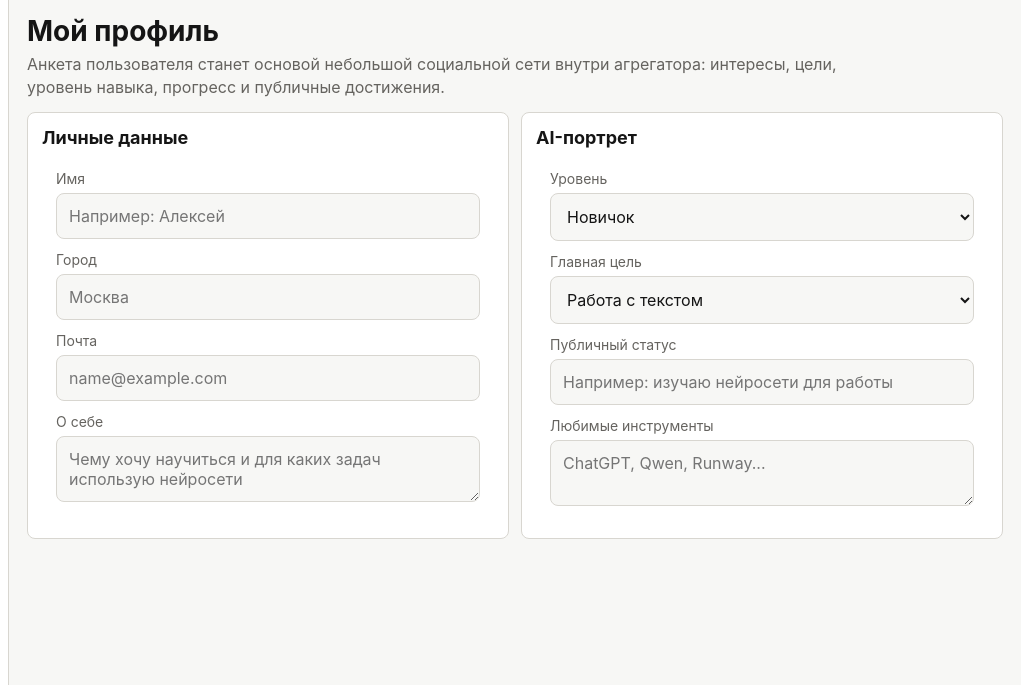
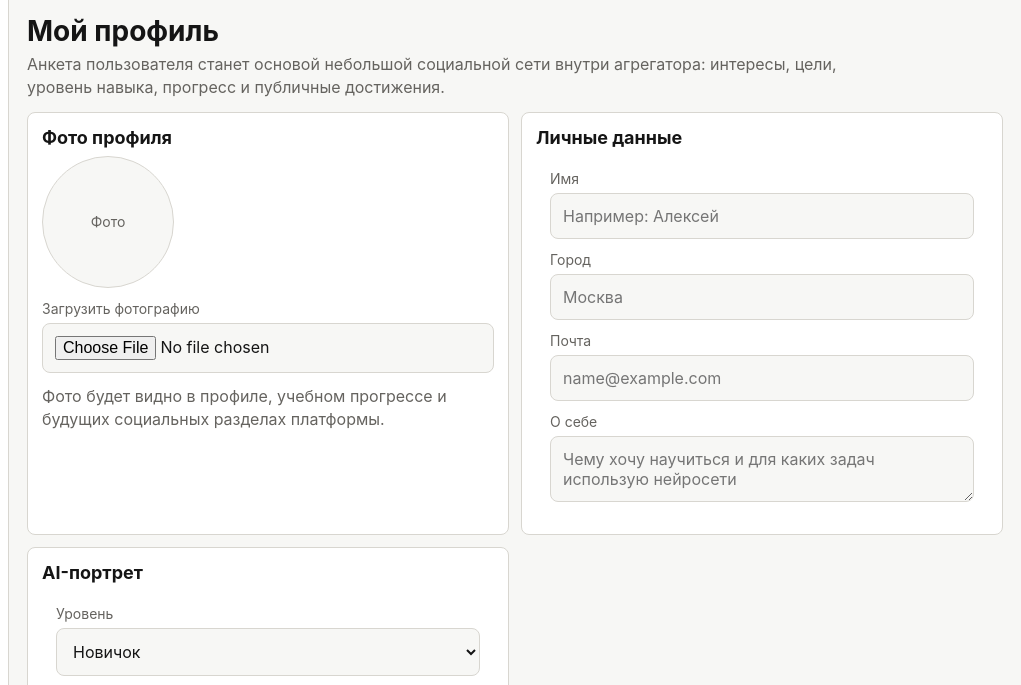
Before and after one commit to lecmedea/ai-school-prototype, a plain HTML site: page profile.html in a window 1280 px wide. Shown: the part 67-752 px from the top of the page, 259-1280 px from the left. Drawn offline with Linux system fonts and the light colour scheme.

Commit message:
Add profile photo upload field

```diff
--- a/profile.html
+++ b/profile.html
@@ -24,6 +24,17 @@
           </div>
           <div class="two-col">
             <div class="form-card">
+              <h3>Фото профиля</h3>
+              <div class="profile-photo-block">
+                <div class="photo-preview" aria-hidden="true">Фото</div>
+                <label>
+                  <span class="field-label">Загрузить фотографию</span>
+                  <input type="file" accept="image/png,image/jpeg,image/webp">
+                </label>
+                <p>Фото будет видно в профиле, учебном прогрессе и будущих социальных разделах платформы.</p>
+              </div>
+            </div>
+            <div class="form-card">
               <h3>Личные данные</h3>
               <div class="form-grid">
                 <label><span class="field-label">Имя</span><input placeholder="Например: Алексей"></label>
```
